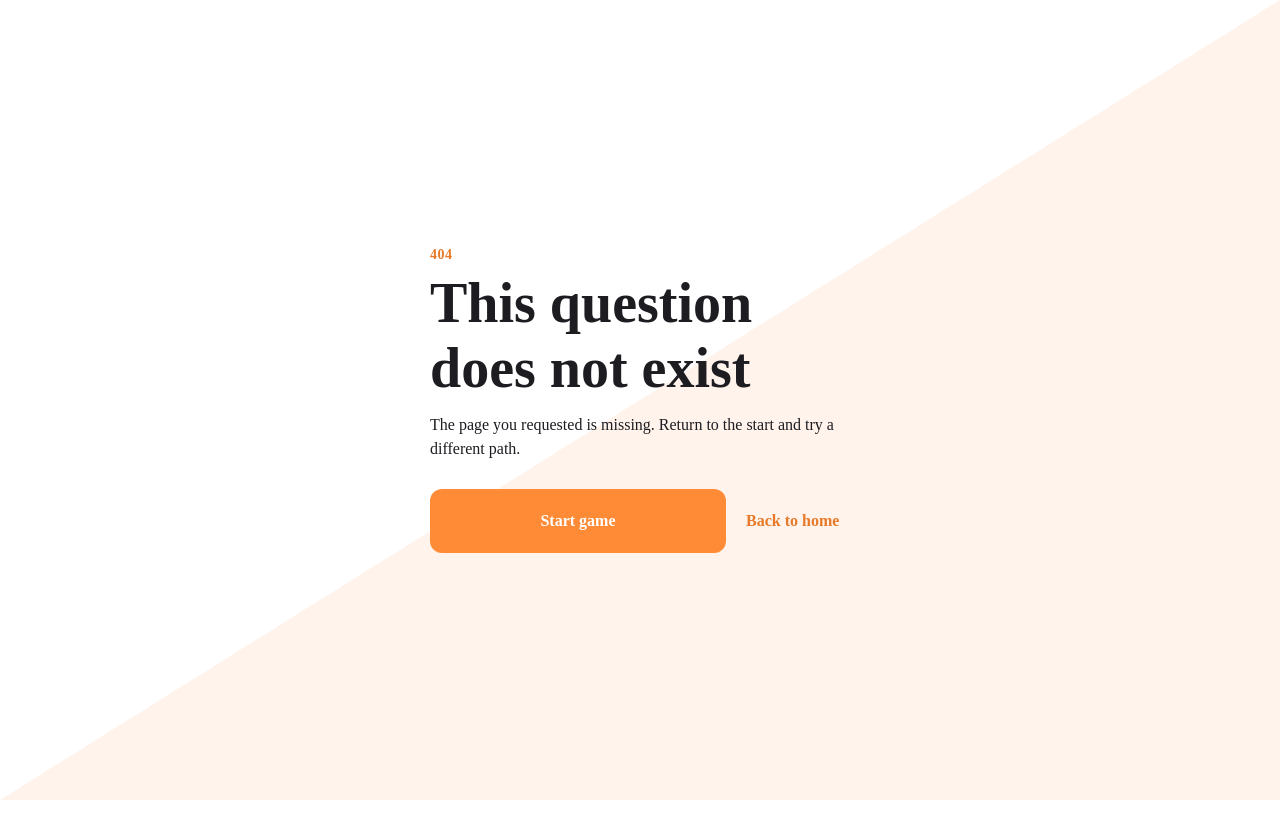
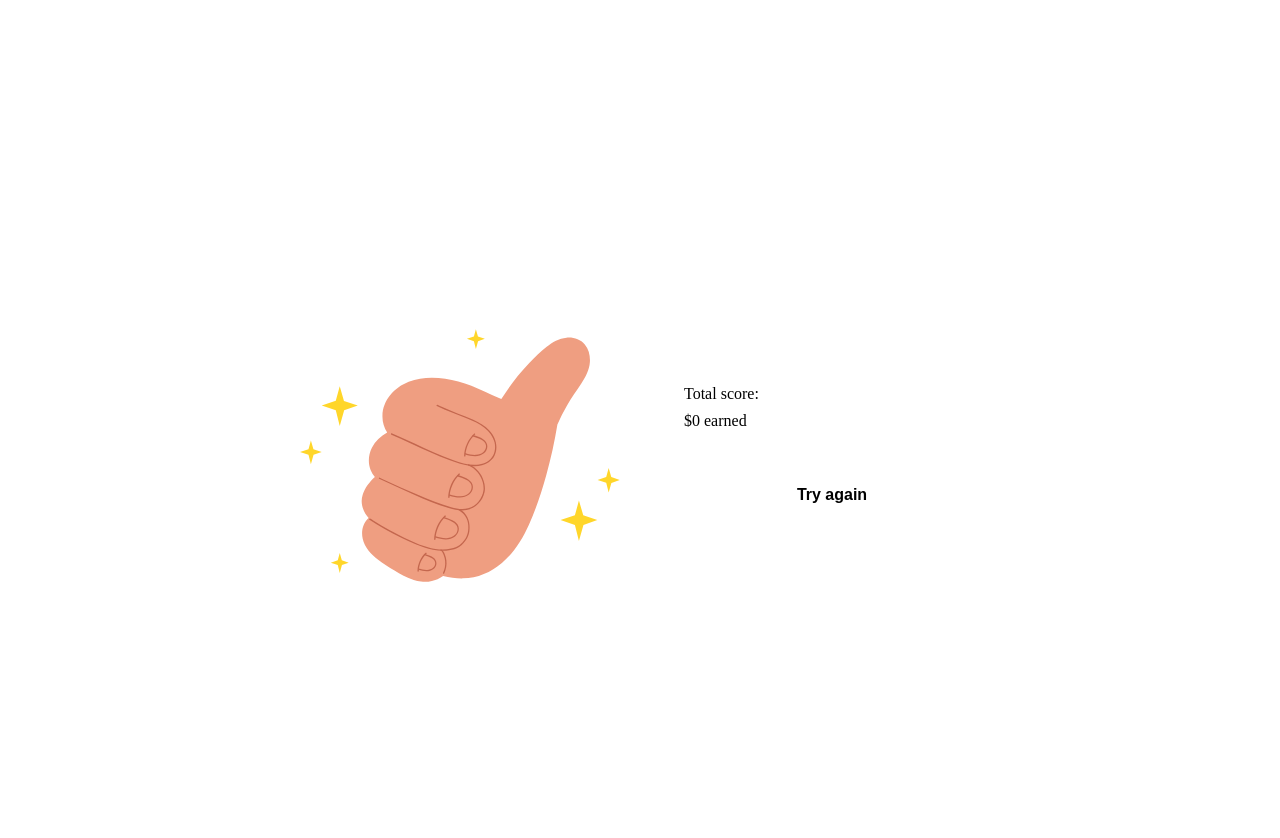
Before and after one commit to romasaldan/become-a-millionaire-test, a Next.js app: page /SummaryPage in a window 1280 px wide. Before the commit this address had no page. Shown: the top 838 px of the page. Before the commit the page ends 800 px from the top, so only its background shows below. Built offline with nearby package versions, Linux system fonts and the light colour scheme.

Commit message:
added wrong answer scenario

```diff
--- a/app/layout.tsx
+++ b/app/layout.tsx
@@ -1,5 +1,6 @@
 import type { Metadata } from "next";
 import { Inter } from "next/font/google";
+import { StoreProvider } from "@/shared/context/StoreProvider";
 import "./globals.css";
 
 const inter = Inter({
@@ -22,7 +23,7 @@ export default function RootLayout({
   return (
     <html lang="en">
       <body className={inter.variable}>
-        {children}
+        <StoreProvider>{children}</StoreProvider>
       </body>
     </html>
   );
--- a/pages/GamesPage/index.tsx
+++ b/pages/GamesPage/index.tsx
@@ -24,7 +24,7 @@ export default function GamesPage(props: GamesPageProps) {
     selectedOptions,
     onOptionClick,
     currentQuestionIndex,
-  } = useGameEngine(questions);
+  } = useGameEngine(questions, rewards);
 
   return (
     <div className={styles.page}>
--- /dev/null
+++ b/pages/SummaryPage/components/SummaryContent/index.module.css
@@ -0,0 +1,39 @@
+.content {
+  display: flex;
+  flex-direction: column;
+  align-items: center;
+}
+
+.label {
+  font-size: var(--font-size-heading-md);
+  font-weight: var(--font-weight-regular);
+  line-height: var(--line-height-heading-md);
+  color: var(--color-black-40);
+}
+
+.score {
+  font-size: 36px;
+  font-weight: var(--font-weight-semibold);
+  line-height: 1.2;
+  margin-top: 8px;
+}
+
+.cta {
+  margin-top: 32px;
+  width: 100%;
+}
+
+@media (min-width: 769px) {
+  .content {
+    align-items: flex-start;
+    max-width: 360px;
+  }
+
+  .score {
+    font-size: var(--font-size-display-xl);
+  }
+
+  .cta {
+    width: auto;
+  }
+}
--- /dev/null
+++ b/pages/SummaryPage/components/SummaryContent/index.tsx
@@ -0,0 +1,26 @@
+"use client";
+
+import { useRouter } from "next/navigation";
+import { Button } from "@/shared/components/Button";
+import styles from "./index.module.css";
+import { useAppStore } from "@/shared/hooks/useAppStore";
+
+export function SummaryContent() {
+  const router = useRouter();
+  const { userReward, setGameInProgress } = useAppStore();
+
+  function handleTryAgain() {
+    setGameInProgress(true);
+    router.push("/game");
+  }
+
+  return (
+    <div className={styles.content}>
+      <span className={styles.label}>Total score:</span>
+      <span className={styles.score}>${userReward} earned</span>
+      <div className={styles.cta}>
+        <Button onClick={handleTryAgain}>Try again</Button>
+      </div>
+    </div>
+  );
+}
--- /dev/null
+++ b/pages/SummaryPage/index.module.css
@@ -0,0 +1,49 @@
+.page {
+  min-height: 100vh;
+  display: flex;
+  align-items: center;
+  justify-content: center;
+  padding: 32px 24px;
+  background: var(--color-black-5);
+}
+
+.main {
+  width: 100%;
+  max-width: 400px;
+}
+
+.hero {
+  display: flex;
+  flex-direction: column;
+  align-items: center;
+  text-align: center;
+  gap: 32px;
+}
+
+.illustration {
+  position: relative;
+  width: 220px;
+  height: 220px;
+}
+
+@media (min-width: 769px) {
+  .page {
+    padding: 48px 64px;
+  }
+
+  .main {
+    max-width: 960px;
+  }
+
+  .hero {
+    flex-direction: row;
+    text-align: left;
+    justify-content: center;
+    gap: 64px;
+  }
+
+  .illustration {
+    width: 320px;
+    height: 320px;
+  }
+}
--- /dev/null
+++ b/pages/SummaryPage/index.tsx
@@ -0,0 +1,24 @@
+import Image from "next/image";
+import { SummaryContent } from "./components/SummaryContent";
+import styles from "./index.module.css";
+
+export default function SummaryPage() {
+  return (
+    <div className={styles.page}>
+      <main className={styles.main}>
+        <div className={styles.hero}>
+          <div className={styles.illustration}>
+            <Image
+              src="/hand.svg"
+              alt="Thumbs up with sparkles"
+              fill
+              priority
+              sizes="(min-width: 768px) 320px, 60vw"
+            />
+          </div>
+          <SummaryContent />
+        </div>
+      </main>
+    </div>
+  );
+}
--- /dev/null
+++ b/shared/context/StoreProvider/index.tsx
@@ -0,0 +1,32 @@
+"use client";
+import { createContext, useState } from "react";
+
+type StoreContextType = {
+  userReward: number;
+  setUserReward: (reward: number) => void;
+  gameInProgress: boolean;
+  setGameInProgress: (inProgress: boolean) => void;
+};
+
+export const StoreContext = createContext<StoreContextType>({
+  userReward: 0,
+  setUserReward: () => {},
+  gameInProgress: false,
+  setGameInProgress: () => {},
+});
+
+export function StoreProvider({ children }: { children: React.ReactNode }) {
+  const [userReward, setUserReward] = useState(0);
+  const [gameInProgress, setGameInProgress] = useState(false);
+
+  const value = {
+    userReward,
+    setUserReward,
+    gameInProgress,
+    setGameInProgress,
+  };
+
+  return (
+    <StoreContext.Provider value={value}>{children}</StoreContext.Provider>
+  );
+}
--- /dev/null
+++ b/shared/hooks/useAppStore.ts
@@ -0,0 +1,6 @@
+import { useContext } from "react";
+import { StoreContext } from "../context/StoreProvider";
+
+export function useAppStore() {
+  return useContext(StoreContext);
+}
```
Also changed, not shown: app/summary/page.tsx (+3 -21 lines), pages/GamesPage/useGameEngine.ts (+14 -2 lines).
